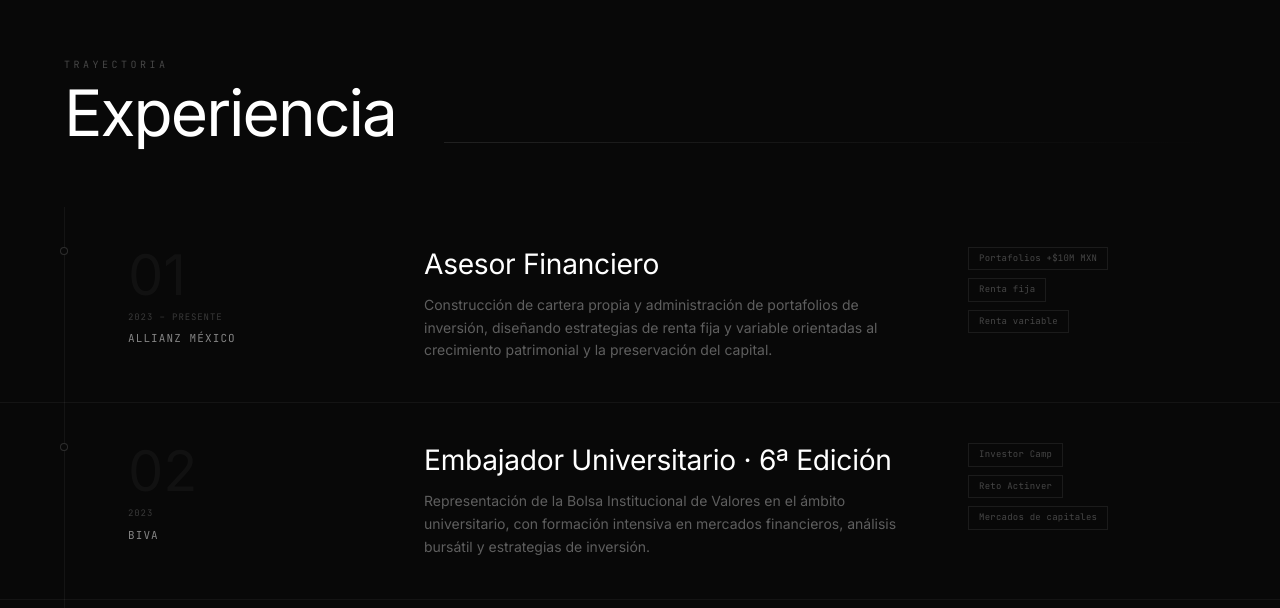
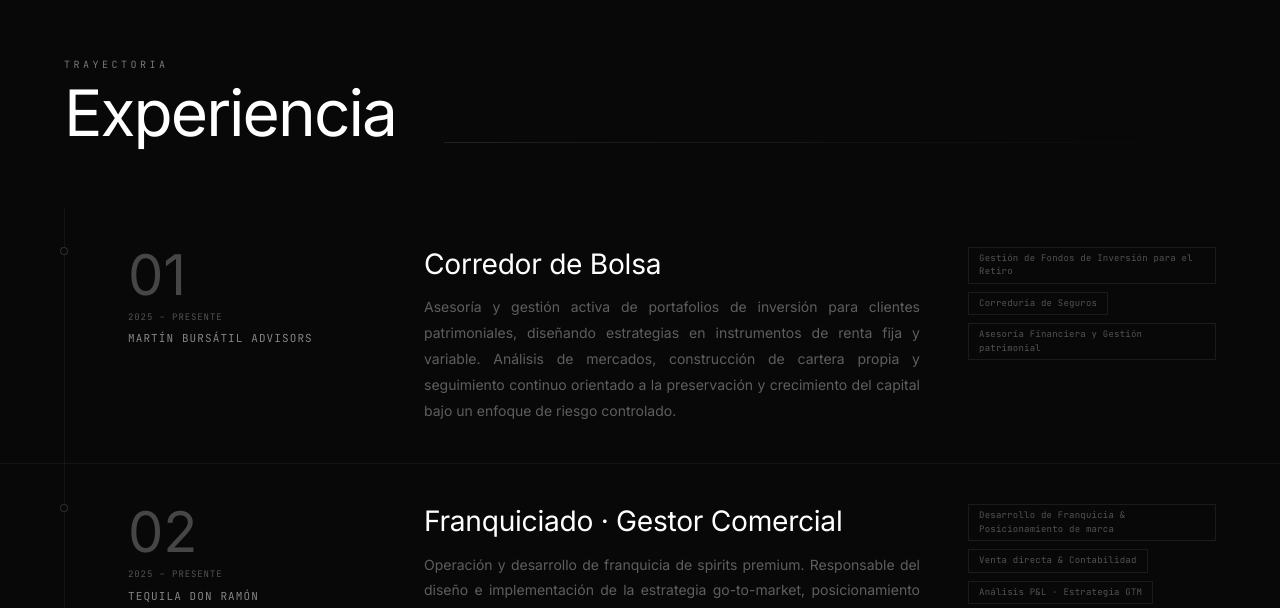
Before and after one commit to Brayandlczz/edgar-lopez-portfolio, a Next.js app: page / in a window 1280 px wide. Shown: the part 2182-2790 px from the top of the page. Built offline with nearby package versions, Linux system fonts and the light colour scheme.

Commit message:
style: improve text contrast and readability across sections

```diff
--- a/src/features/landing/components/Experience.tsx
+++ b/src/features/landing/components/Experience.tsx
@@ -5,32 +5,44 @@ import { useRef } from "react";
 
 const experiences = [
   {
-    period: "2023 – Presente",
+    period: "2025 – Presente",
+    dateTime: "2025",
+    company: "Martín Bursátil Advisors",
+    role: "Corredor de Bolsa",
+    tags: ["Gestión de Fondos de Inversión para el Retiro", "Correduría de Seguros", "Asesoría Financiera y Gestión patrimonial"],
+    desc: "Asesoría y gestión activa de portafolios de inversión para clientes patrimoniales, diseñando estrategias en instrumentos de renta fija y variable. Análisis de mercados, construcción de cartera propia y seguimiento continuo orientado a la preservación y crecimiento del capital bajo un enfoque de riesgo controlado.",
+  },
+  {
+    period: "2025 – Presente",
+    dateTime: "2025",
+    company: "Tequila Don Ramón",
+    role: "Franquiciado · Gestor Comercial",
+    tags: ["Desarrollo de Franquicia & Posicionamiento de marca", "Venta directa & Contabilidad", "Análisis P&L - Estrategia GTM", "Marketing & Social Media"],
+    desc: "Operación y desarrollo de franquicia de spirits premium. Responsable del diseño e implementación de la estrategia go-to-market, posicionamiento de producto en el segmento objetivo y gestión integral del P&L del negocio. Experiencia directa en la intersección entre finanzas operativas y estrategia comercial.",
+  },
+  {
+    period: "2025",
+    dateTime: "2025",
     company: "Allianz México",
     role: "Asesor Financiero",
-    tags: ["Portafolios +$10M MXN", "Renta fija", "Renta variable"],
-    desc: "Construcción de cartera propia y administración de portafolios de inversión, diseñando estrategias de renta fija y variable orientadas al crecimiento patrimonial y la preservación del capital.",
+    tags: ["Portafolios +$10 MDP", "Renta fija", "Renta variable", "Planeación patrimonial"],
+    desc: "Construcción de cartera propia de clientes y administración de portafolios de inversión superiores a 10 millones de pesos. Diseño de estrategias en renta fija y variable con enfoque en rendimiento ajustado por riesgo, planeación patrimonial y preservación del capital a largo plazo.",
   },
   {
-    period: "2023",
+    period: "2024 – 2025",
+    dateTime: "2024/2025",
     company: "BIVA",
     role: "Embajador Universitario · 6ª Edición",
-    tags: ["Investor Camp", "Reto Actinver", "Mercados de capitales"],
-    desc: "Representación de la Bolsa Institucional de Valores en el ámbito universitario, con formación intensiva en mercados financieros, análisis bursátil y estrategias de inversión.",
+    tags: ["Investor Camp", "Reto Actinver", "Mercados de capitales", "Análisis bursátil"],
+    desc: "Seleccionado como representante de la Bolsa Institucional de Valores en su sexta edición del programa de embajadores universitarios. Formación intensiva en mercados financieros, análisis bursátil y estrategias de inversión a través de Investor Camp y el Reto Actinver.",
   },
   {
-    period: "2022 – Presente",
-    company: "Franquicia de Tequila",
-    role: "Gestor Comercial",
-    tags: ["Estrategia comercial", "Posicionamiento de marca", "Análisis P&L"],
-    desc: "Diseño e implementación de estrategias comerciales y de posicionamiento de producto, con gestión operativa y análisis de rentabilidad del negocio.",
-  },
-  {
-    period: "2021 – 2022",
-    company: "Sector Salud",
-    role: "Administración",
-    tags: ["Gestión operativa", "Sector regulado", "Análisis de procesos"],
-    desc: "Gestión administrativa en entorno altamente regulado, desarrollando capacidades de análisis operativo y toma de decisiones bajo restricciones institucionales.",
+    period: "2021 – 2025",
+    dateTime: "2021/2025",
+    company: "Hospital EDYBE",
+    role: "Coordinador Administrativo",
+    tags: ["Gestión Administrativa y Documental", "Control de Ingresos/Egresos", "Normatividad Fiscal & Facturación", "Análisis Financiero"],
+    desc: "Coordinación administrativa en institución de salud privada bajo entorno altamente regulado. Gestión de procesos operativos, análisis de indicadores financieros y toma de decisiones bajo restricciones normativas. Experiencia que fortaleció la capacidad de operar con criterio analítico en contextos de alta exigencia institucional.",
   },
 ];
 
@@ -59,7 +71,7 @@ export default function ExperienceSection() {
           <motion.p
             initial={{ opacity: 0, y: 12 }} animate={inView ? { opacity: 1, y: 0 } : {}}
             transition={{ duration: 0.6 }}
-            className="f-mono text-[10px] tracking-[0.35em] text-white/25 uppercase mb-3"
+            className="f-mono text-[10px] tracking-[0.35em] text-white/45 uppercase mb-3"
           >
             Trayectoria
           </motion.p>
@@ -80,8 +92,9 @@ export default function ExperienceSection() {
         />
       </div>
 
-      {/* Listado */}
-      <ol className="relative">
+      {/* Lista cronológica */}
+      <ol className="relative" aria-label="Lista de experiencias profesionales">
+
         {/* Línea vertical */}
         <motion.div
           initial={{ scaleY: 0 }} animate={inView ? { scaleY: 1 } : {}}
@@ -93,16 +106,18 @@ export default function ExperienceSection() {
         <div className="divide-y divide-white/5">
           {experiences.map((e, i) => (
             <motion.li
-              key={i}
-              variants={slideIn} custom={0.2 + i * 0.1}
+              key={`${e.company}-${i}`}
+              variants={slideIn} custom={0.2 + i * 0.09}
               initial="hidden" animate={inView ? "visible" : "hidden"}
               className="group relative pl-8 md:pl-16 list-none"
             >
+              {/* Nodo en línea vertical */}
               <div
                 aria-hidden
-                className="absolute left-8 md:left-16 top-10 -translate-x-1/2 w-2 h-2 rounded-full border border-white/15 bg-[#080808] group-hover:border-white/50 group-hover:bg-white/10 transition-all duration-400"
+                className="absolute left-8 md:left-16 top-10 -translate-x-1/2 w-2 h-2 rounded-full border border-white/15 bg-[#080808] group-hover:border-white/50 group-hover:bg-white/10 transition-all duration-300"
               />
 
+              {/* Acento izquierdo al hover */}
               <div
                 aria-hidden
                 className="absolute left-0 top-0 bottom-0 w-px bg-white/30 scale-y-0 group-hover:scale-y-100 origin-top transition-transform duration-500 ease-[cubic-bezier(0.22,1,0.36,1)]"
@@ -110,15 +125,17 @@ export default function ExperienceSection() {
 
               <div className="pl-10 md:pl-16 pr-8 md:pr-16 py-10 grid md:grid-cols-[1fr_2fr_1fr] gap-6 md:gap-12 items-start">
 
-                {/* Col 1: número + periodo + empresa */}
+                {/* Col 1: índice + periodo + empresa */}
                 <div className="flex md:flex-col gap-4 md:gap-2">
-                  <span aria-hidden
-                    className="font-display text-[3.5rem] leading-none text-white/4 select-none hidden md:block group-hover:text-white/7 transition-colors duration-500">
+                  <span
+                    aria-hidden
+                    className="font-display text-[3.5rem] leading-none text-white/25 select-none hidden md:block group-hover:text-white/15 transition-colors duration-500"
+                  >
                     {String(i + 1).padStart(2, "0")}
                   </span>
                   <div>
-                    <p className="f-mono text-[9px] tracking-widest text-white/20 uppercase mb-1.5">
-                      <time dateTime={e.period.replace(" – ", "/")}>{e.period}</time>
+                    <p className="f-mono text-[9px] tracking-widest text-white/30 uppercase mb-1.5">
+                      <time dateTime={e.dateTime}>{e.period}</time>
                     </p>
                     <p className="f-mono text-[11px] tracking-widest text-white/50 uppercase">{e.company}</p>
                   </div>
@@ -129,7 +146,7 @@ export default function ExperienceSection() {
                   <h3 className="font-display text-[clamp(1.3rem,2.2vw,1.9rem)] text-white leading-tight tracking-[-0.01em]">
                     {e.role}
                   </h3>
-                  <p className="text-white/35 text-sm leading-relaxed group-hover:text-white/50 transition-colors duration-300">
+                  <p className="text-white/35 text-sm leading-[1.85] text-justify group-hover:text-white/50 transition-colors duration-300">
                     {e.desc}
                   </p>
                 </div>
@@ -137,8 +154,10 @@ export default function ExperienceSection() {
                 {/* Col 3: tags */}
                 <div className="flex flex-wrap md:flex-col gap-2">
                   {e.tags.map((t) => (
-                    <span key={t}
-                      className="f-mono text-[9px] tracking-wide border border-white/8 text-white/25 px-2.5 py-1 group-hover:border-white/20 group-hover:text-white/45 transition-all duration-300 w-fit">
+                    <span
+                      key={t}
+                      className="f-mono text-[9px] tracking-wide border border-white/8 text-white/30 px-2.5 py-1 group-hover:border-white/20 group-hover:text-white/45 transition-all duration-300 w-fit"
+                    >
                       {t}
                     </span>
                   ))}
--- a/src/features/landing/components/Services.tsx
+++ b/src/features/landing/components/Services.tsx
@@ -9,28 +9,28 @@ const services = [
     title: "Planeación Patrimonial",
     summary: "Estrategia de largo plazo para preservar y multiplicar tu patrimonio.",
     what: "Construyo un plan financiero integral a partir de un diagnóstico completo de tu situación: ingresos, pasivos, objetivos y horizonte temporal. Cada estrategia es diseñada para maximizar el rendimiento ajustado por riesgo y garantizar la continuidad de tu patrimonio.",
-    items: ["Diagnóstico financiero personal", "Plan de ahorro e inversión", "Seguros y coberturas", "Proyección de retiro"],
+    items: ["Diagnóstico financiero personal.", "Plan de ahorro e inversión.", "Seguros y coberturas.", "Proyección de retiro."],
   },
   {
     id: "02",
     title: "Gestión de Portafolios",
     summary: "Administración activa de inversiones con criterio y visión.",
     what: "Diseño y gestiono portafolios de inversión en instrumentos de renta fija y variable, calibrados a tu perfil de riesgo, horizonte de inversión y metas de rendimiento. El seguimiento es continuo y los ajustes, oportunos.",
-    items: ["Análisis riesgo-rendimiento", "Diversificación de activos", "Rebalanceo estratégico", "Reportes periódicos"],
+    items: ["Análisis riesgo-rendimiento.", "Diversificación de activos.", "Rebalanceo estratégico.", "Reportes periódicos."],
   },
   {
     id: "03",
     title: "Asesoría Empresarial",
     summary: "Estructura financiera sólida para decisiones empresariales.",
     what: "Apoyo a empresas y emprendedores en la estructuración financiera de sus negocios: análisis de rentabilidad, optimización de flujos de caja y desarrollo de estrategias de crecimiento basadas en datos reales.",
-    items: ["Análisis de P&L", "Flujo de caja y tesorería", "Estrategia de crecimiento", "Posicionamiento de producto"],
+    items: ["Análisis de P&L.", "Flujo de caja y tesorería.", "Estrategia de crecimiento.", "Posicionamiento de producto."],
   },
   {
     id: "04",
     title: "Educación Financiera",
     summary: "Inteligencia financiera que genera autonomía real.",
     what: "Sesiones de mentoría y talleres personalizados para desarrollar una cultura financiera sólida: desde los fundamentos de la inversión hasta el análisis de mercados de capitales y la psicología detrás de las decisiones financieras.",
-    items: ["Talleres personalizados", "Fundamentos de inversión", "Mercados de capitales", "Psicología del inversor"],
+    items: ["Talleres personalizados.", "Fundamentos de inversión.", "Mercados de capitales.", "Psicología del inversor."],
   },
 ];
 
@@ -58,7 +58,7 @@ export default function ServicesSection() {
       <div className="mb-16">
         <motion.p
           variants={fadeUp} custom={0} initial="hidden" animate={inView ? "visible" : "hidden"}
-          className="f-mono text-[10px] tracking-[0.35em] text-white/25 uppercase mb-4"
+          className="f-mono text-[10px] tracking-[0.35em] text-white/45 uppercase mb-4"
         >
           Servicios
         </motion.p>
@@ -68,14 +68,14 @@ export default function ServicesSection() {
             variants={fadeUp} custom={0.06} initial="hidden" animate={inView ? "visible" : "hidden"}
             className="font-display text-[clamp(2.2rem,4.5vw,4rem)] text-white leading-[1.0] tracking-[-0.02em]"
           >
-            En qué puedo
+            ¿En qué puedo
             <br />
-            <em className="not-italic text-white/35">aportarte valor</em>
+            <em className="not-italic text-white/35">aportarte valor?</em>
           </motion.h2>
 
           <motion.p
             variants={fadeUp} custom={0.12} initial="hidden" animate={inView ? "visible" : "hidden"}
-            className="text-white/35 text-sm leading-relaxed max-w-xs md:text-right"
+            className="text-white/40 text-sm leading-relaxed max-w-xs md:text-right"
           >
             Cada cliente tiene objetivos distintos. Mi enfoque combina rigor analítico con estrategia personalizada.
           </motion.p>
@@ -103,7 +103,7 @@ export default function ServicesSection() {
                   <span className="font-display text-xl md:text-2xl text-white/80 group-hover:text-white transition-colors duration-200">
                     {s.title}
                   </span>
-                  <span className="f-mono text-[9px] text-white/20 tracking-wide hidden md:inline">
+                  <span className="f-mono text-[9px] text-white/40 tracking-wide hidden md:inline">
                     {s.summary}
                   </span>
                 </div>
@@ -113,7 +113,7 @@ export default function ServicesSection() {
                 animate={{ rotate: open === s.id ? 45 : 0 }}
                 transition={{ duration: 0.22 }}
                 aria-hidden
-                className="text-white/25 text-xl font-light shrink-0 ml-4 leading-none group-hover:text-white/50 transition-colors duration-200"
+                className="text-white/45 text-xl font-light shrink-0 ml-4 leading-none group-hover:text-white/50 transition-colors duration-200"
               >
                 +
               </motion.span>
@@ -135,20 +135,20 @@ export default function ServicesSection() {
                   <div className="pl-11 md:pl-16 pr-4 pb-10 grid md:grid-cols-[1.2fr_1fr] gap-8 md:gap-16 items-start">
 
                     {/* Descripción */}
-                    <p className="text-white/40 text-sm leading-[1.9] text-justify">
+                    <p className="text-white/60 text-sm leading-[1.9] text-justify">
                       {s.what}
                     </p>
 
                     {/* Items */}
                     <div>
-                      <p className="f-mono text-[8px] tracking-[0.3em] text-white/15 uppercase mb-4">
-                        Incluye
+                      <p className="f-mono text-[8px] tracking-[0.3em] text-white/60 uppercase mb-4">
+                        Incluye:
                       </p>
                       <ul className="space-y-2.5" aria-label={`Qué incluye ${s.title}`}>
                         {s.items.map((it) => (
                           <li key={it} className="flex items-center gap-3">
-                            <span aria-hidden className="w-3 h-px bg-white/20 shrink-0" />
-                            <span className="f-mono text-[10px] text-white/45 tracking-wide">{it}</span>
+                            <span aria-hidden className="w-3 h-px bg-white/40 shrink-0" />
+                            <span className="f-mono text-[10px] text-white/60 tracking-wide">{it}</span>
                           </li>
                         ))}
                       </ul>
--- a/src/shared/ui/LegalLayout.tsx
+++ b/src/shared/ui/LegalLayout.tsx
@@ -32,9 +32,9 @@ export default function LegalLayout({
           <span className="font-display text-base text-white tracking-tight group-hover:text-white/60 transition-colors duration-200">
             Edgar López Rodríguez
           </span>
-          <span className="f-mono text-[9px] tracking-[0.3em] text-white/30 uppercase">Asesor Financiero</span>
+          <span className="f-mono text-[9px] tracking-[0.3em] text-white/60 uppercase">Asesor Financiero</span>
         </Link>
-        <Link href="/" className="f-mono text-[10px] tracking-widest uppercase text-white/30 hover:text-white transition-colors duration-200">
+        <Link href="/" className="f-mono text-[10px] tracking-widest uppercase text-white/60 hover:text-white transition-colors duration-200">
           ← Inicio
         </Link>
       </header>
@@ -49,13 +49,13 @@ export default function LegalLayout({
             <h2 className="font-display text-2xl text-white leading-tight">{title}</h2>
             <div className="space-y-3 pt-2 border-t border-white/5">
               <div>
-                <span className="f-mono text-[8px] tracking-widest text-white/15 uppercase block mb-0.5">Actualización</span>
-                <time className="f-mono text-[9px] text-white/35" dateTime={dateISO}>{lastUpdated}</time>
+                <span className="f-mono text-[8px] tracking-widest text-white/70 uppercase block mb-0.5">Actualización</span>
+                <time className="f-mono text-[9px] text-white/60" dateTime={dateISO}>{lastUpdated}</time>
               </div>
               {meta.map((m) => (
                 <div key={m.label}>
-                  <span className="f-mono text-[8px] tracking-widest text-white/15 uppercase block mb-0.5">{m.label}</span>
-                  <span className="f-mono text-[9px] text-white/35">{m.value}</span>
+                  <span className="f-mono text-[8px] tracking-widest text-white/70 uppercase block mb-0.5">{m.label}</span>
+                  <span className="f-mono text-[9px] text-white/60">{m.value}</span>
                 </div>
               ))}
             </div>
@@ -63,12 +63,12 @@ export default function LegalLayout({
 
           {/* Índice */}
           <nav aria-label="Índice de secciones">
-            <p className="f-mono text-[8px] tracking-[0.3em] text-white/15 uppercase mb-4">Índice</p>
+            <p className="f-mono text-[8px] tracking-[0.3em] text-white/60 uppercase mb-4">Índice</p>
             <ol className="space-y-1.5">
               {sections.map((s) => (
                 <li key={s.id}>
                   <a href={`#${s.id}`}
-                    className="f-mono text-[9px] tracking-wide text-white/25 hover:text-white/70 transition-colors duration-200 block leading-relaxed">
+                    className="f-mono text-[9px] tracking-wide text-white/55 hover:text-white/90 transition-colors duration-200 block leading-relaxed">
                     {s.title}
                   </a>
                 </li>
@@ -79,11 +79,11 @@ export default function LegalLayout({
           {/* Footer sidebar */}
           <div className="mt-auto pt-8 border-t border-white/5 space-y-2">
             <Link href={footerLink.href}
-              className="f-mono text-[9px] tracking-widest uppercase text-white/20 hover:text-white/50 transition-colors duration-200 block">
+              className="f-mono text-[9px] tracking-widest uppercase text-white/80 hover:text-white transition-colors duration-200 block">
               {footerLink.label} →
             </Link>
-            <p className="f-mono text-[8px] text-white/12 tracking-wide">
-              © {new Date().getFullYear()} Edgar López Rodríguez
+            <p className="f-mono text-[8px] text-white/50 tracking-wide">
+              © {new Date().getFullYear()} | Edgar López Rodríguez
             </p>
           </div>
         </aside>
@@ -124,7 +124,7 @@ export default function LegalLayout({
             <ol className="space-y-2">
               {sections.map((s) => (
                 <li key={s.id}>
-                  <a href={`#${s.id}`} className="f-mono text-[10px] tracking-wide text-white/35 hover:text-white transition-colors duration-200">
+                  <a href={`#${s.id}`} className="f-mono text-[10px] tracking-wide text-white/40 hover:text-white transition-colors duration-200">
                     {s.title}
                   </a>
                 </li>
@@ -163,7 +163,7 @@ export default function LegalLayout({
           {/* Footer móvil */}
           <footer className="lg:hidden mt-20 pt-8 border-t border-white/5 flex flex-col md:flex-row items-start md:items-center justify-between gap-4">
             <p className="f-mono text-[9px] tracking-wide text-white/20 uppercase">
-              © {new Date().getFullYear()} Edgar López Rodríguez
+              © {new Date().getFullYear()} | Edgar López Rodríguez
             </p>
             <Link href={footerLink.href}
               className="f-mono text-[9px] tracking-widest uppercase text-white/20 hover:text-white/50 transition-colors duration-200">
```
Also changed, not shown: src/features/landing/components/Contact.tsx (+8 -8 lines), src/features/navigation/Footer.tsx (+48 -36 lines).
